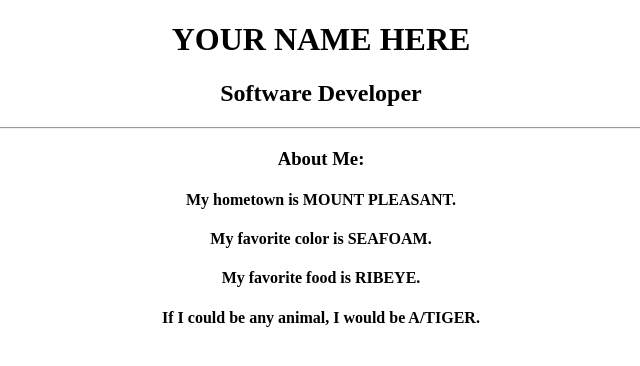
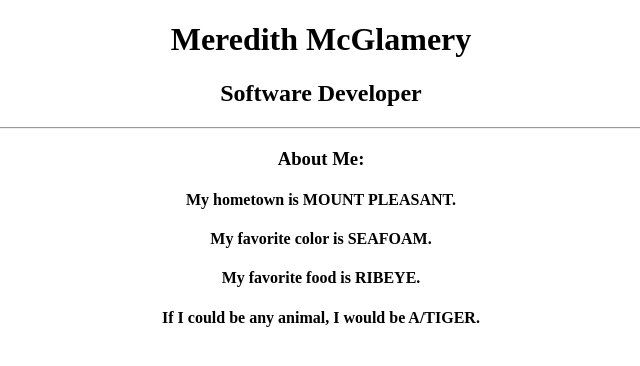
Before and after one commit to meremcglam/Profile, a plain HTML site: page index.html in a window 1280 px wide. Shown: the whole page, without its empty margins (319-959 px from the left). Drawn offline with Linux system fonts and the light colour scheme.

Commit message:
Update index.html

```diff
--- a/index.html
+++ b/index.html
@@ -7,7 +7,7 @@
           </head>
           <body>
             <div align="center">
-                <h1>YOUR NAME HERE</h1>
+                <h1>Meredith McGlamery</h1>
                 <h2>Software Developer</h2>
                 <hr>
                 <h3>About Me:</h3>
```
